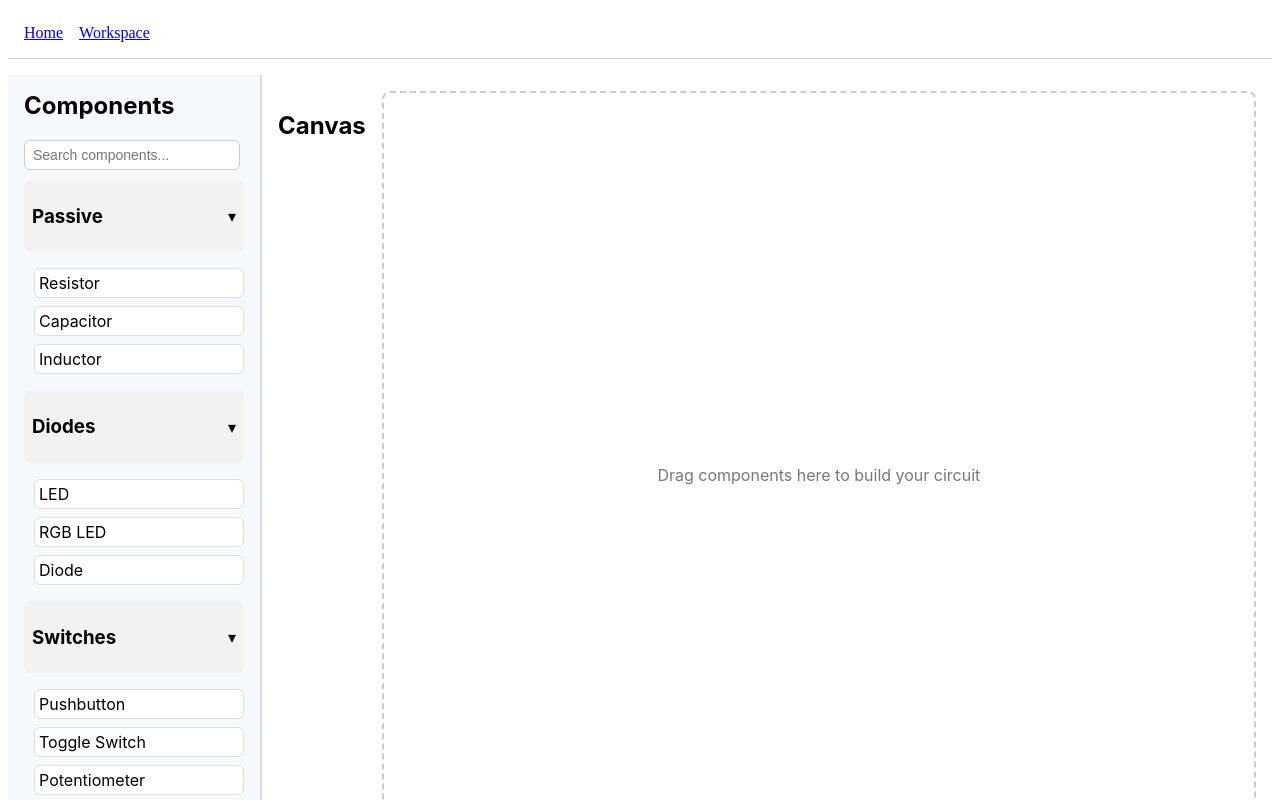
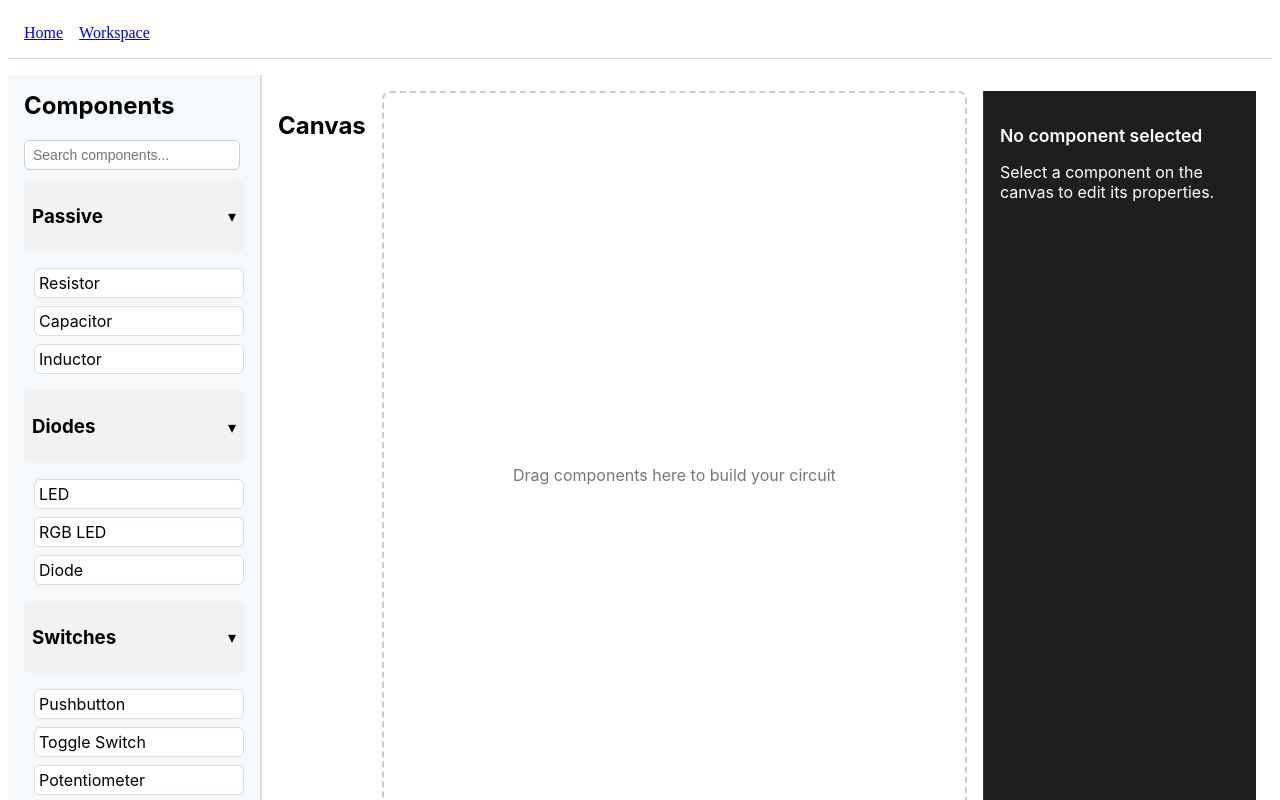
Before and after one commit to fodedoucara/Ohmworks, a React (Vite) app in the folder ohmworks-frontend/: page /workspace in a window 1280 px wide. Shown: the top 800 px of the page. Built offline with nearby package versions, Linux system fonts and the light colour scheme.

Commit message:
enhance PropertiesPanel with dynamic property editing and improved styles

```diff
--- a/ohmworks-frontend/src/components/PropertiesPanel.jsx
+++ b/ohmworks-frontend/src/components/PropertiesPanel.jsx
@@ -0,0 +1,40 @@
+import styles from "../pages/Workspace.module.css";
+
+export default function PropertiesPanel({
+    selectedComponent,
+    handlePropertyChange,
+    handleDelete
+}) {
+    if (!selectedComponent) {
+        return (
+            <div className={styles.panel}>
+                <h3>No component selected</h3>
+                <p>Select a component on the canvas to edit its properties.</p>
+            </div>
+        );
+    }
+
+    const { id, type, props } = selectedComponent;
+
+    return (
+        <div className={styles.panel}>
+            <h3>Properties: {type}</h3>
+
+            {Object.entries(props).map(([key, value]) => (
+                <div key={key} className={styles.row}>
+                    <label>{key}</label>
+                    <input
+                        type="text"
+                        value={value}
+                        onChange={(e) =>
+                            handlePropertyChange(id, key, e.target.value)
+                        }
+                    />
+                </div>
+            ))}
+            <button className={styles.deleteButton} onClick={handleDelete}>
+                Delete
+            </button>
+        </div>
+    );
+}
--- a/ohmworks-frontend/src/pages/Workspace.jsx
+++ b/ohmworks-frontend/src/pages/Workspace.jsx
@@ -6,6 +6,7 @@ import { useCanvasInteractions } from "../utils/useCanvasInteractions"
 import Sidebar from "../components/Sidebar"
 const groupedComponents = groupComponents(COMPONENT_LIBRARY)
 import Canvas from "../components/Canvas"
+import PropertiesPanel from "../components/PropertiesPanel"
 
 
 export default function Workspace() {
@@ -60,26 +61,12 @@ export default function Workspace() {
           handleMouseMove={handleMouseMove}
           handleMouseUp={handleMouseUp}
         />
+        <PropertiesPanel
+          selectedComponent={selectedComponent}
+          handlePropertyChange={handlePropertyChange}
+          handleDelete={handleDelete}
+        />
 
-        {/* Properties Panel */}
-        {selectedComponent && (
-          <div className={styles.propertiesPanel}>
-            <h3>{selectedComponent.type} Properties</h3>
-            {Object.entries(selectedComponent.props).map(([key, value]) => (
-              <div key={key} className={styles.propRow}>
-                <label>{key}</label>
-                <input
-                  type="text"
-                  value={value}
-                  onChange={(e) => handlePropertyChange(selectedComponent.id, key, e.target.value)}
-                />
-              </div>
-            ))}
-            <button onClick={handleDelete} className={styles.deleteButton}>
-              Delete
-            </button>
-          </div>
-        )}
 
       </main >
     </div >
--- a/ohmworks-frontend/src/pages/Workspace.module.css
+++ b/ohmworks-frontend/src/pages/Workspace.module.css
@@ -179,3 +179,45 @@
 .deleteButton:hover {
   background-color: #ff0000;
 }
+
+.panel {
+    width: 240px;
+    background: #1e1e1e;
+    border-left: 1px solid #333;
+    padding: 16px;
+    color: #fff;
+    overflow-y: auto;
+    height: 100%;
+}
+
+.panel h3 {
+    font-size: 1.1rem;
+    margin-bottom: 12px;
+    font-weight: 600;
+}
+
+.row {
+    display: flex;
+    flex-direction: column;
+    margin-bottom: 14px;
+}
+
+.row label {
+    font-size: 0.85rem;
+    margin-bottom: 4px;
+    color: #bbb;
+}
+
+.row input {
+    padding: 6px 8px;
+    border: 1px solid #444;
+    background: #2b2b2b;
+    border-radius: 6px;
+    color: #fff;
+    font-size: 0.9rem;
+}
+
+.row input:focus {
+    outline: none;
+    border-color: #0078ff;
+}
```
Lines whose indentation alone changed are shown as unchanged.
